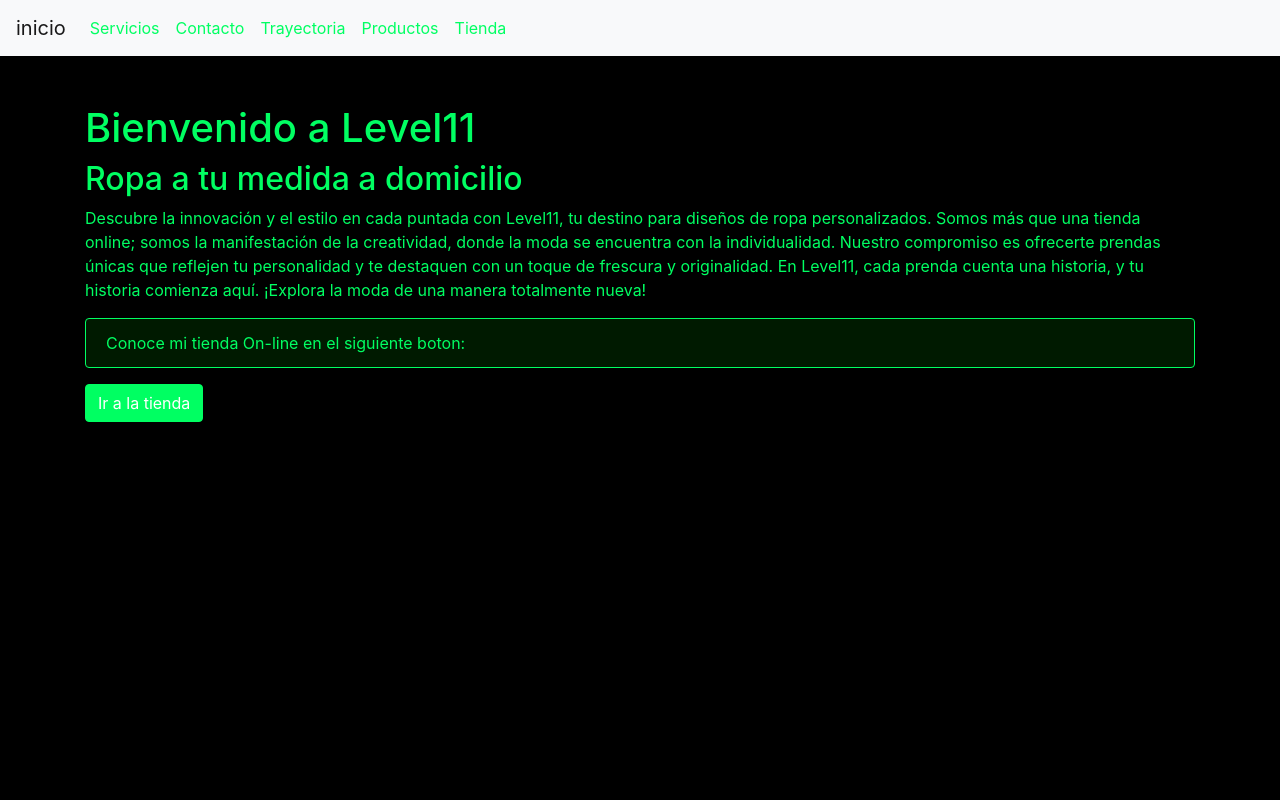
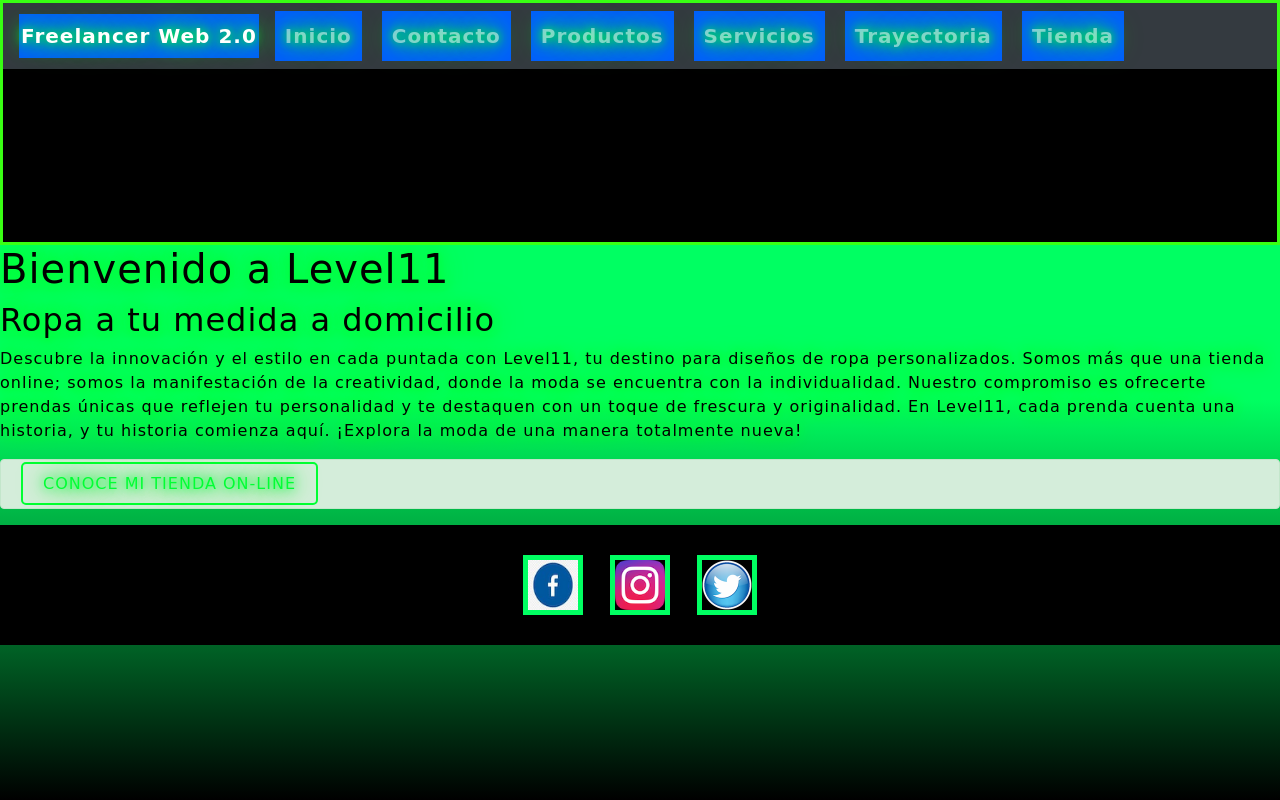
Before and after one commit to Elian639/Freelancer-2.0, a website: page pages/tienda.html in a window 1280 px wide. Drawn offline with nearby package versions, Linux system fonts and the light colour scheme.

Commit message:
tienda.html

```diff
--- a/pages/tienda.html
+++ b/pages/tienda.html
@@ -1,71 +1,65 @@
 <!DOCTYPE html>
 <html lang="en">
+
 <head>
     <meta charset="UTF-8">
-  <meta name="viewport" content="width=device-width, initial-scale=1.0">
+    <meta name="viewport" content="width=device-width, initial-scale=1">
+    <!-- Bootstrap CSS -->
     <link rel="stylesheet" href="https://stackpath.bootstrapcdn.com/bootstrap/4.5.2/css/bootstrap.min.css">
+    <link rel="stylesheet" type="text/css" href="../css/style.css">
     <style>
+
         body {
-      background-color: #000000;
-      color: #00ff62;
+            font-family: 'Press Start 2P', cursive;
+            color: black;
+            text-shadow: 0 0 10px #00ff33, 0 0 20px #00ff33, 0 0 30px #00ff33;
+            letter-spacing: 1px;
         }
 
-    .navbar-light .navbar-nav .nav-link {
-      color: #00ff62;
+        /* Estilos para el botón */
+        .btn-neon {
+            font-family: 'Press Start 2P', cursive;
+            color: #00ff33;
+            border: 2px solid #00ff33;
+            background-color: transparent;
+            text-transform: uppercase;
+            padding: 10px 20px;
+            border-radius: 5px;
+            transition: all 0.3s ease-in-out;
         }
 
-    .navbar-light .navbar-toggler-icon {
-      background-color: #00ff62;
-    }
-
-    .container {
-      background-color: #000000;
-    }
-
-    h1, h2, p {
-      color: #00ff62;
-    }
-
-    .alert-success {
-      background-color: #001a00;
-      border-color: #00ff62;
-      color: #00ff62;
-    }
-
-    .btn-primary {
-      background-color: #00ff62;
-      border-color: #00ff62;
-    }
-
-    .btn-primary:hover {
-      background-color: #001a00;
-      border-color: #00ff62;
+        .btn-neon:hover {
+            background-color: #00ff33;
+            color: black;
+            text-decoration: none;
         }
     </style>
-  <title>Bienvenido a Level11</title>
+    <title>Level 11 Store</title>
 </head>
+
 <body>
-
-  <nav class="navbar navbar-expand-lg navbar-light bg-light">
-    <a class="navbar-brand" href="/index.html">inicio</a>
+    <header>
+    <nav class="navbar navbar-expand-lg navbar-dark bg-dark">
+        <a class="navbar-brand" href="#">Freelancer Web 2.0</a>
         <button class="navbar-toggler" type="button" data-toggle="collapse" data-target="#navbarNav" aria-controls="navbarNav" aria-expanded="false" aria-label="Toggle navigation">
             <span class="navbar-toggler-icon"></span>
         </button>
         <div class="collapse navbar-collapse" id="navbarNav">
             <ul class="navbar-nav">
-
+                <li class="nav-item">
+                    <a class="nav-link" href="../index.html">Inicio</a>
+                </li>
+                <li class="nav-item">
+                    <a class="nav-link" href="./contacto.html">Contacto</a>
+                </li>
+                <li class="nav-item">
+                    <a class="nav-link" href="./productos.html">Productos</a>
                 </li>
                 <li class="nav-item">
                     <a class="nav-link" href="./servicios.html">Servicios</a>
                 </li>
                 <li class="nav-item">
-          <a class="nav-link" href="./contacto.html">Contacto</a>
-        </li>
-        <li class="nav-item">
                     <a class="nav-link" href="./trayectoria.html">Trayectoria</a>
-        </li>
-        <li class="nav-item">
-          <a class="nav-link" href="./productos.html">Productos</a>
                 </li>
                 <li class="nav-item">
                     <a class="nav-link" href="./tienda.html">Tienda</a>
@@ -73,22 +67,27 @@
             </ul>
         </div>
     </nav>
+</header>
 
-  <div class="container mt-5">
     <h1>Bienvenido a Level11</h1>
     <h2>Ropa a tu medida a domicilio</h2>
 
     <p>Descubre la innovación y el estilo en cada puntada con Level11, tu destino para diseños de ropa personalizados. Somos más que una tienda online; somos la manifestación de la creatividad, donde la moda se encuentra con la individualidad. Nuestro compromiso es ofrecerte prendas únicas que reflejen tu personalidad y te destaquen con un toque de frescura y originalidad. En Level11, cada prenda cuenta una historia, y tu historia comienza aquí. ¡Explora la moda de una manera totalmente nueva!</p>
 
     <div class="alert alert-success" role="alert">
-      Conoce mi tienda On-line en el siguiente boton:
+      <a href="https://shopandbuy.printify.me/products" class="btn-neon">Conoce mi tienda On-line</a>
   </div>
-
-    <a href="https://shopandbuy.printify.me/products" class="btn btn-primary">Ir a la tienda</a>
+  <footer>
+    <div>
+        <a href="https://www.facebook.com/"><img src="../img/logofacebook.png" alt="Facebook"></a>
+        <a href="https://www.instagram.com/?hl=es"><img src="../img/instagramlogo.png" alt="Instagram"></a>
+        <a href="https://www.twitter.com"><img src="../img/twitter.png" alt="Twitter"></a>
     </div>
+</footer>
 
 <script src="https://code.jquery.com/jquery-3.5.1.slim.min.js"></script>
 <script src="https://cdn.jsdelivr.net/npm/@popperjs/core@2.9.2/dist/umd/popper.min.js"></script>
 <script src="https://stackpath.bootstrapcdn.com/bootstrap/4.5.2/js/bootstrap.min.js"></script>
 </body>
+
 </html>
```
Lines whose indentation alone changed are shown as unchanged.
